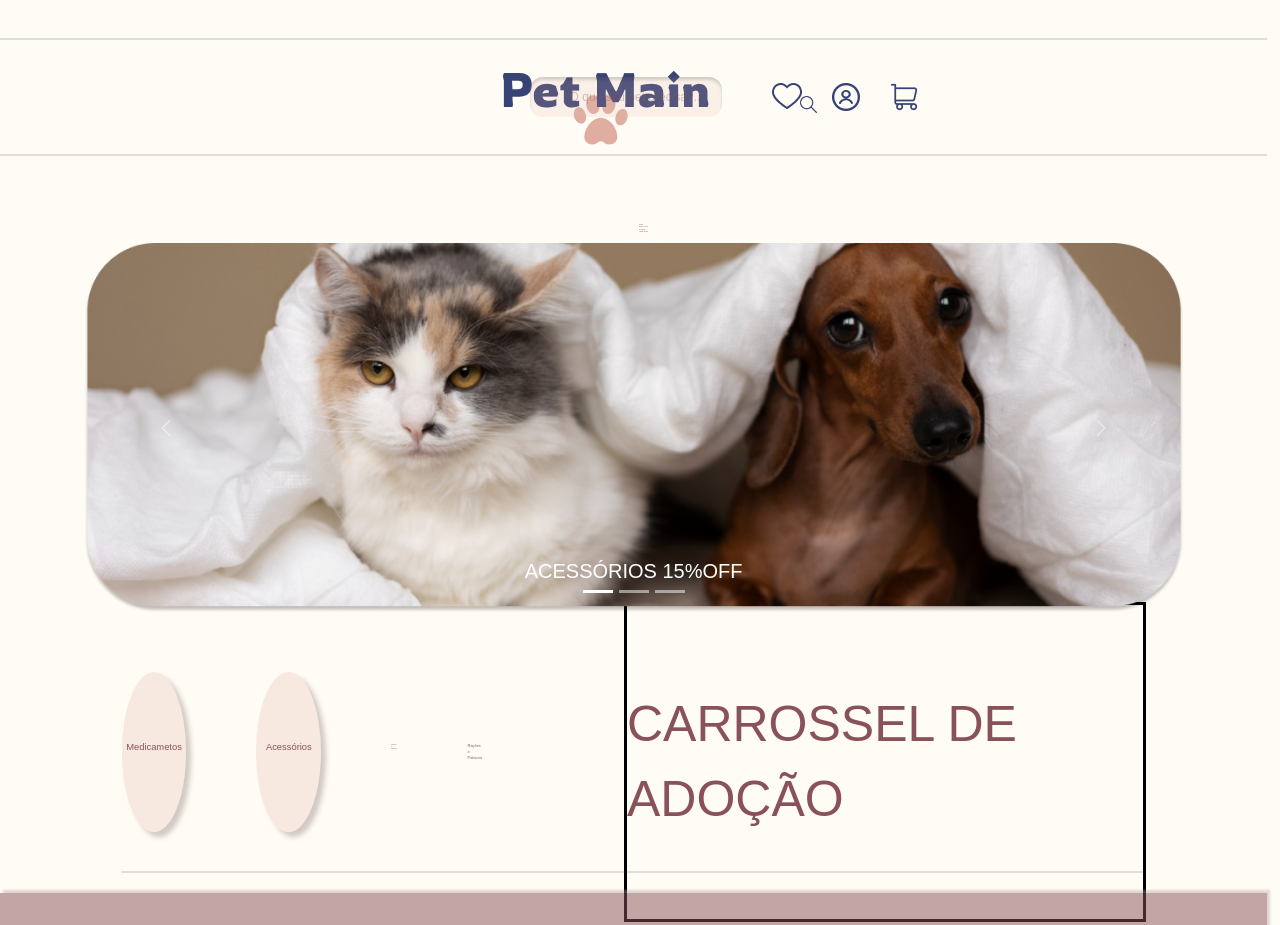
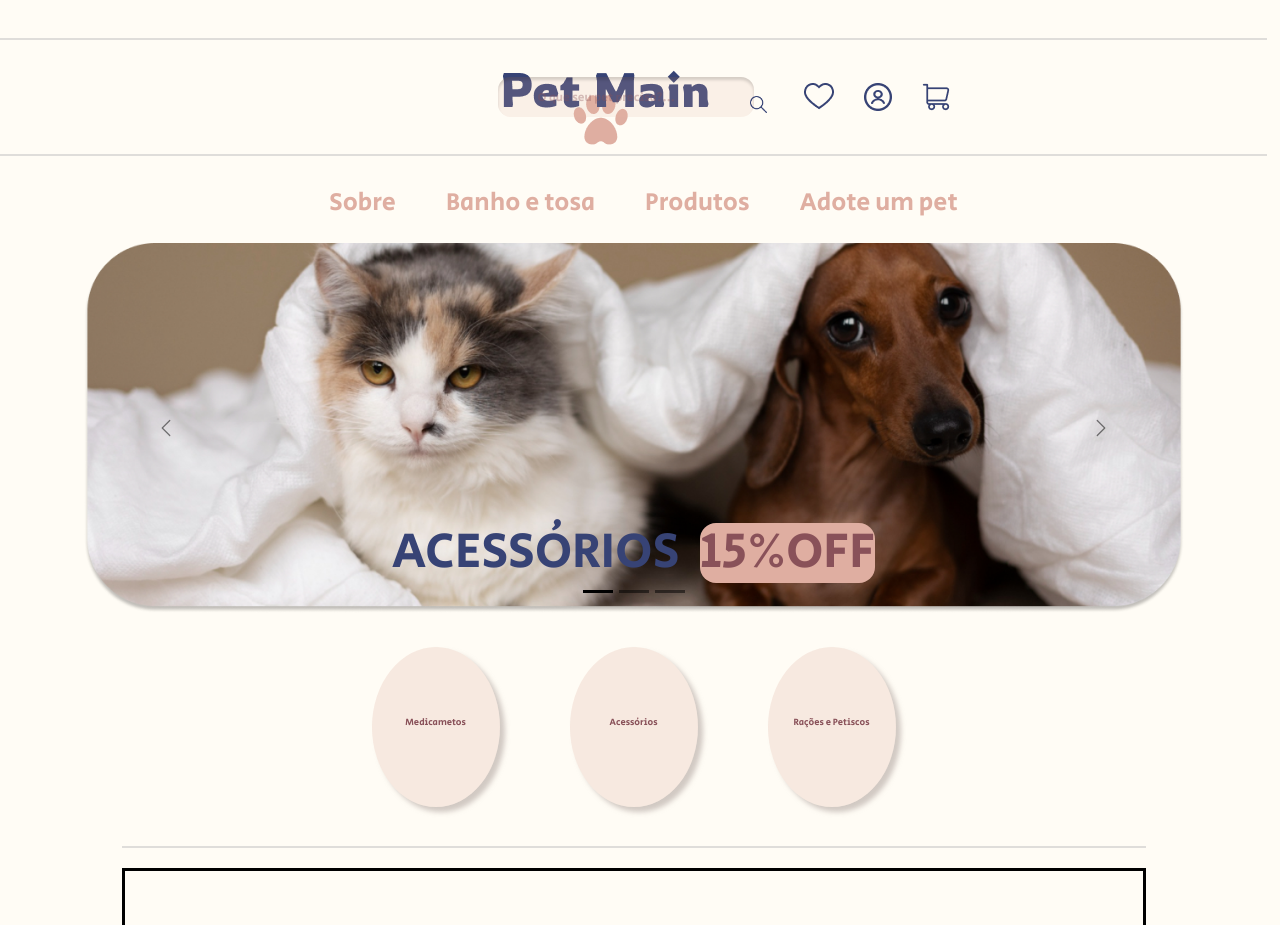
Before and after one commit to FelipeSoares09/Pet-main, a plain HTML site: page index1.html in a window 1280 px wide. Shown: the top 925 px of the page. Drawn offline with nearby package versions, Linux system fonts and the light colour scheme.

Commit message:
Co-authored-by: ingrid <lavynic@users.noreply.github.com> Co-authored-by: Sabrinna Gomes <sabzk24@users.noreply.github.com> Co-authored-by: Guilherme Capelos <GuilhermeCapelos@users.noreply.github.com>

```diff
--- a/index1.css
+++ b/index1.css
@@ -1,9 +1,19 @@
+@import url('https://fonts.googleapis.com/css2?family=Secular+One&display=swap');
+/* font-family: "Secular", sans-serif; */
+
+@import url('https://fonts.googleapis.com/css2?family=Roboto&display=swap');
+/* font-family: "Roboto", sans-serif; */
+
+@import url('https://fonts.googleapis.com/css2?family=Roboto&family=Rowdies&display=swap');
+/* font-family: "Rowdies", sans-serif; */
+
+
 * {
     padding: 0;
     margin: 0;
     box-sizing: border-box;
     font-size: 62.5%;
-    font-family: "Secular One", sans-serif;
+    font-family: 'Secular One', sans-serif;
     color: #895159;
 }
 body {
@@ -36,9 +46,9 @@ header {
 }
 
 .categoriasHeader {
+    border-top: .2rem solid rgba(198, 198, 198, 0.562);
+    height: 3rem;
     width: 100%;
-    height: 7rem;
-    border-top: .2rem solid rgba(198, 198, 198, 0.562);
 }
 
 .logo {
@@ -49,7 +59,7 @@ header {
 
 .lupa {
     position: absolute;
-    left: 80rem;
+    left: 75rem;
     top: 4.6rem;
     width: 1.7rem;
 }
@@ -59,7 +69,7 @@ header {
 }
 
 #pesquisa {
-    width: 15vw;
+    width: 20vw;
     height: 5vh;
     font-size: 1.2rem;
     border-radius: 1.3rem;
@@ -92,8 +102,33 @@ main {
     align-items: center;
 }
 /* INICIO MENU NAVEGAÇÃO */
-.categoriasHeader
+.categorias_header {
+    width: 80vw;
+    height: 8vh;
+}
+
+.categorias_header > nav > ul {
+    display: flex;
+    justify-content: center;
+    gap: 5rem;
+}
+
+.categorias_header > nav > ul > li {
+    font-size: 2.5rem;
+    list-style: none;
+    font-family: "Secular One", sans-serif;
+    color: #DFAEA1;
+}
+
+.categorias_header > nav > ul > li:hover {
+    color: #374375;
+    cursor: pointer;
+    border-bottom: 0.3rem solid #374375;
+}
+
 /* FIM MENU NAVEGAÇÃO */
+
+
 /* CARROSEL */
 .carrossel {
     width: 80vw;
@@ -112,6 +147,27 @@ main {
     width: 110rem;
 }
 
+.promo-carrosel {
+    color: #895159;
+    background: #DFAEA1;
+    border-radius: 16px;
+    max-width: 22rem;
+    font-size: 5rem;
+}
+
+.text-carrosel {
+    display: flex;
+    justify-content: center;
+    align-items: stretch;
+    text-align: center;
+    gap: 2rem;
+}
+
+.text-two-carrosel {
+    color: #374375;
+    font-size: 5rem;
+}
+
 /* CARROSEL FINAL */
 
 .categorias {
@@ -125,11 +181,12 @@ main {
     border-bottom: rgba(198, 198, 198, 0.562) .2rem solid;
 }
 
-.caes {
+.racoes {
     width: 10vw;
     height: 20vh;
     border-radius: 50%;
     background-color: #dfb1a141 ;
+    background-image: url(/Imagens/);
     display: flex;
     align-items: center;
     justify-content: center;
@@ -137,7 +194,7 @@ main {
     box-shadow: .5rem .5rem .5rem #afa39f94;
 }
 
-.gatos {
+.acessorios {
     width: 10vw;
     height: 20vh;
     border-radius: 50%;
@@ -150,6 +207,18 @@ main {
 }
 
 .medicamentos {
+    width: 10vw;
+    height: 20vh;
+    border-radius: 50%;
+    background-color: #dfb1a141;
+    display: flex;
+    align-items: center;
+    justify-content: center;
+    font-size: 1.5rem;
+    box-shadow: .5rem .5rem .5rem #afa39f94;
+}
+
+.caes {
     width: 10vw;
     height: 20vh;
     border-radius: 50%;
@@ -183,12 +252,14 @@ footer {
     font-size: 2.5rem;
     font-family: "Roboto", sans-serif;
     box-shadow: #afa39f69 .3rem -0.3rem 0.2rem ;
+    gap: 9rem;
 }
 
 footer a {
+    display: flex;
     color: #895159;
     list-style-type: none;
-    font-size: 1.5rem;
+    font-size: 1.1rem;
 }
 
 footer a:hover {
--- a/index1.html
+++ b/index1.html
@@ -8,6 +8,7 @@
     <title>Pet Shop - Início</title>
 </head>
 <body>
+  <!-- PADRÃO: INICIO HEADER -->
     <div class="linhaSuperior"></div>
     <figure><img class="logo" src="Imagens/Logo menor.png" alt=""></figure>
     <header>
@@ -25,6 +26,7 @@
     </header>
     <div class="categoriasHeader"></div>
     <main>
+        <div class="categorias_header">
           <nav>
               <ul>
                   <li>Sobre</li>
@@ -33,8 +35,11 @@
                   <li>Adote um pet</li>
               </ul>
           </nav>
+        </div>
+  <!-- PADRÃO: FIM HEADER -->
+        <!-- CARROSEL -->
         <section class="carrossel">
-          <div id="carouselExampleDark" class="carousel  slide">
+          <div id="carouselExampleDark" class="carousel carousel-dark slide">
             <div class="carousel-indicators">
               <button type="button" data-bs-target="#carouselExampleDark" data-bs-slide-to="0" class="active" aria-current="true" aria-label="Slide 1"></button>
               <button type="button" data-bs-target="#carouselExampleDark" data-bs-slide-to="1" aria-label="Slide 2"></button>
@@ -43,8 +48,12 @@
             <div class="carousel-inner">
               <div class="carousel-item active" data-bs-interval="10000">
                 <img src="/Imagens/CARROSEL.png" class="d-block" alt="...">
-                <div class="carousel-caption d-none d-md-block">
-                  <h2>ACESSÓRIOS 15%OFF</h2>
+                <div class="carousel-caption d-none
+                d-md-block">
+                <div class="text-carrosel">
+                  <h2 class="text-two-carrosel">ACESSÓRIOS</h2>
+                  <h1 class="promo-carrosel">15%OFF</h1>
+                </div>
                 </div>
               </div>
               <div class="carousel-item" data-bs-interval="2000">
@@ -70,27 +79,40 @@
             </button>
           </div>
         </section>
+<!-- FIM CARROSEL -->
 
 
-        <section class="categorias">
-            <div class="caes">
+<!-- CATEGORIAS -->
+          <div class="categorias">
+              <div class="medicamentos">
                   <p>Medicametos</p>
               </div>
-
-            <div class="gatos">
+              <div class="acessorios">
                   <p>Acessórios</p>
               </div>
-            <div>
+              <div class="caes">
                   <p>Rações e Petiscos</p>
               </div>
-        </sectio<p>Rações e Petiscos</p>
+            </div>
+<!-- FIM CATEGORIAS -->
+
         <section class="adocao">
             CARROSSEL DE ADOÇÃO
         </section>
     </main>
     <footer>
+      <section class="patrocinadores">
+        <h2>Parceiros</h2>
+        <figure></figure>
+        <figure></figure>
+        <figure></figure>
+        <figure></figure>
 
+      </section>
+
+      <section>
         <p>Designed by: Felipe Soares; Giulia Custódio; Guilherme Lobo; Ingrid Xavier; Jhonata Rodrigues; Marcus Santos; Sabrinna Gomes | Studants from - <a href="https://sp.senai.br/unidade/manutencao/">Senai Frederico Jacob, Tatuapé, SP.</a> </p>
+      </section>
     </footer>
 
 
```
Also changed, not shown: Imagens/Logo-Bellokao.png (added), Imagens/bolsa-de-compras 1.png (added), Imagens/medicina 1.png (added), Imagens/petlove-saude-logo.webp (added), Imagens/petz-logo-0.png (added), Imagens/tigela-de-cachorro-vazia 1.png (added), Imagens/whiskas-logo.png (added), 1 other file. Lines whose indentation alone changed are shown as unchanged.
